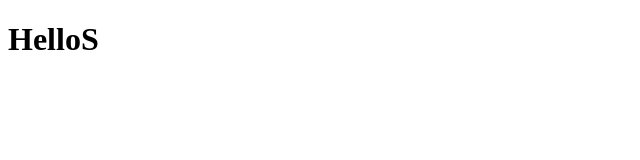
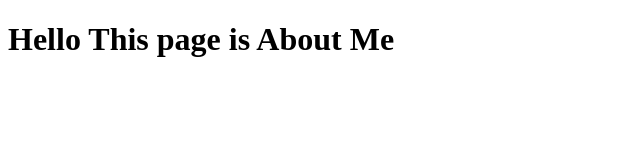
Before and after one commit to AlaaAlherz/images-Links, a plain HTML site: page pages/about.html in a window 1280 px wide. Shown: the whole page, without its empty margins (0-640 px from the left). Drawn offline with Linux system fonts and the light colour scheme.

Commit message:
change the heeding

```diff
--- a/pages/about.html
+++ b/pages/about.html
@@ -7,7 +7,7 @@
     <title>about</title>
 </head>
 <body>
-    <h1>HelloS</h1>
+    <h1>Hello This page is About Me</h1>
 
 </body>
 </html>
```
